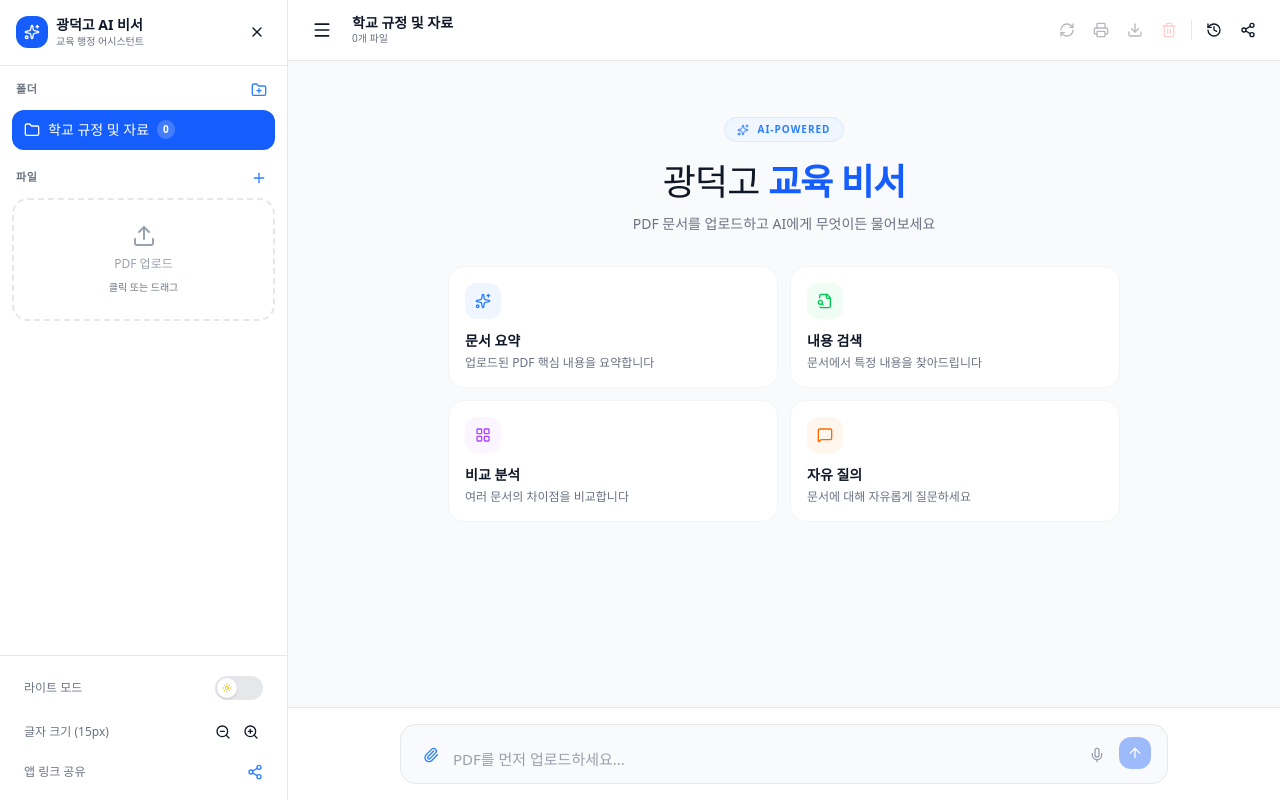
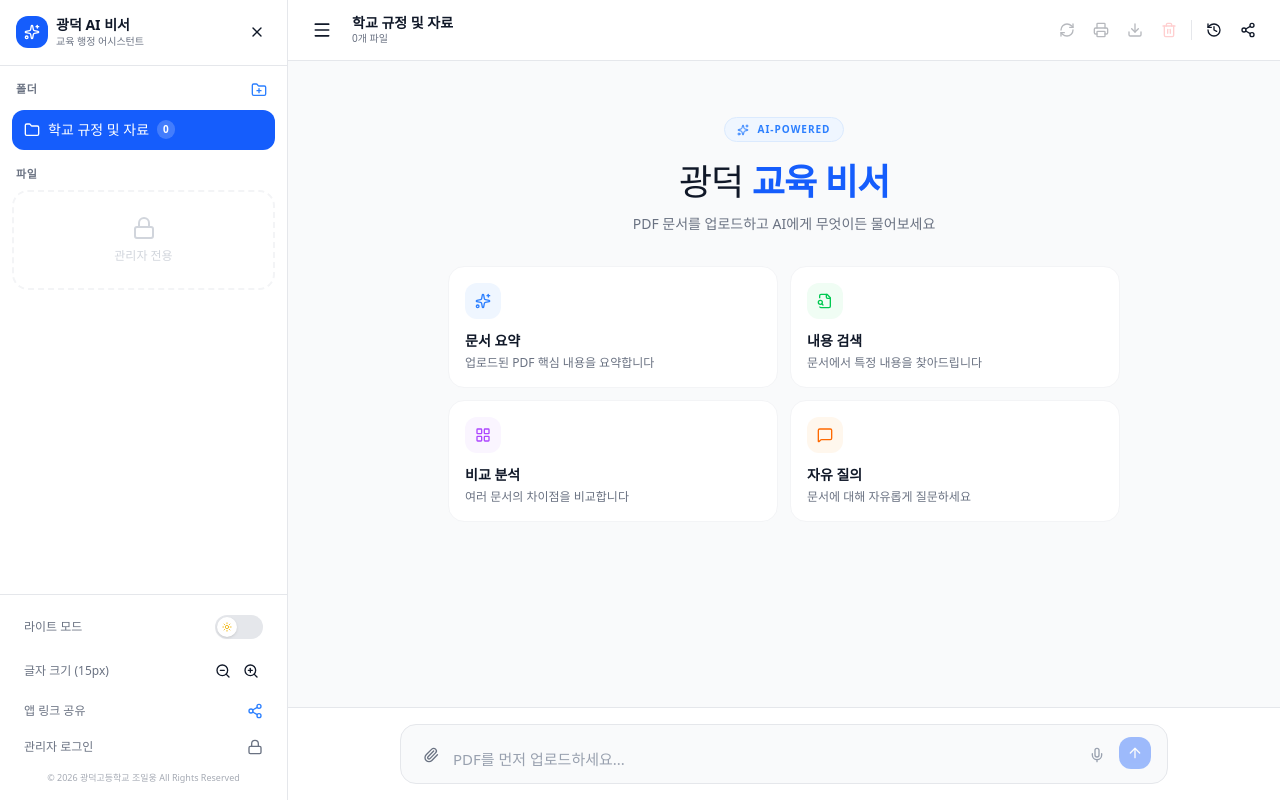
Before and after one commit to ilwoong2019-coder/gwangdeok-ai, a React (Vite) app: page / in a window 1280 px wide. Built offline with nearby package versions, Linux system fonts and the light colour scheme; a web font is replaced by a local one.

Commit message:
Fix: 광덕고→광덕, 저작권 문구, 관리자 전용 파일 업로드

```diff
--- a/index.html
+++ b/index.html
@@ -3,7 +3,7 @@
   <head>
     <meta charset="UTF-8" />
     <meta name="viewport" content="width=device-width, initial-scale=1.0" />
-    <title>광덕고 AI 교육 비서</title>
+    <title>광덕 AI 교육 비서</title>
     <link rel="manifest" href="/manifest.json" />
     <meta name="theme-color" content="#2563eb" />
   </head>
--- a/src/App.tsx
+++ b/src/App.tsx
@@ -8,6 +8,7 @@ import {
   ZoomIn, ZoomOut, ArrowUp, History, Share2, Folder,
   RefreshCw, Bot, User, Loader2, AlertCircle, Sparkles,
   MessageSquare, FileSearch, LayoutGrid, Paperclip,
+  Lock, LockOpen,
 } from 'lucide-react';
 import { motion, AnimatePresence } from 'motion/react';
 
@@ -23,6 +24,7 @@ interface Message { role: 'user' | 'bot'; content: string; ts: number; }
 
 // ── Constants ─────────────────────────────────────────────
 const MODEL = 'gemini-2.0-flash';
+const DEV_PASSWORD = 'gwangdeok2026'; // 관리자 비밀번호 (변경 가능)
 const LS = {
   folders:  'gd2-folders',
   folderId: 'gd2-folder',
@@ -61,6 +63,10 @@ export default function App() {
   const [newName,    setNewName]    = useState('');
   const [addingFolder, setAddingFolder] = useState(false);
   const [listening,  setListening]  = useState(false);
+  const [devMode,    setDevMode]    = useState(() => sessionStorage.getItem('gd-dev') === '1');
+  const [showDevModal, setShowDevModal] = useState(false);
+  const [devPwInput,   setDevPwInput]   = useState('');
+  const [devPwError,   setDevPwError]   = useState(false);
 
   const fileRef   = useRef<HTMLInputElement>(null);
   const endRef    = useRef<HTMLDivElement>(null);
@@ -144,6 +150,7 @@ export default function App() {
   };
   const onDrop = (e: React.DragEvent) => {
     e.preventDefault(); setDrag(false);
+    if (!devMode) { setError('파일 업로드는 관리자만 가능합니다.'); return; }
     if (e.dataTransfer?.files?.length) uploadFiles(Array.from(e.dataTransfer.files));
   };
 
@@ -161,7 +168,7 @@ export default function App() {
         addBot('현재 폴더에 파일이 없습니다. 왼쪽 사이드바에서 PDF를 먼저 업로드해주세요.');
         return;
       }
-      const system = `당신은 광덕고 교사들을 돕는 교육 행정 AI 비서입니다.
+      const system = `당신은 광덕 교사들을 돕는 교육 행정 AI 비서입니다.
 현재 폴더: "${folder?.name}"
 
 [답변 원칙]
@@ -263,6 +270,31 @@ ${ctx.substring(0, 30000)}`;
     setShareOk(true); setTimeout(() => setShareOk(false), 2500);
   };
 
+  // ── Dev mode ─────────────────────────────────────────────
+  const requestUpload = () => {
+    if (devMode) { fileRef.current?.click(); return; }
+    setShowDevModal(true);
+  };
+
+  const confirmDevPassword = () => {
+    if (devPwInput === DEV_PASSWORD) {
+      setDevMode(true);
+      sessionStorage.setItem('gd-dev', '1');
+      setShowDevModal(false);
+      setDevPwInput('');
+      setDevPwError(false);
+      setTimeout(() => fileRef.current?.click(), 100);
+    } else {
+      setDevPwError(true);
+      setDevPwInput('');
+    }
+  };
+
+  const exitDevMode = () => {
+    setDevMode(false);
+    sessionStorage.removeItem('gd-dev');
+  };
+
   // ── Voice input ───────────────────────────────────────────
   const toggleVoice = () => {
     const SR = (window as any).SpeechRecognition || (window as any).webkitSpeechRecognition;
@@ -350,6 +382,57 @@ ${ctx.substring(0, 30000)}`;
         )}
       </AnimatePresence>
 
+      {/* ── Dev password modal ── */}
+      <AnimatePresence>
+        {showDevModal && (
+          <motion.div
+            initial={{ opacity: 0 }} animate={{ opacity: 1 }} exit={{ opacity: 0 }}
+            className="fixed inset-0 z-50 bg-black/50 backdrop-blur-sm flex items-center justify-center p-4"
+            onClick={() => { setShowDevModal(false); setDevPwInput(''); setDevPwError(false); }}
+          >
+            <motion.div
+              initial={{ scale: 0.95, opacity: 0 }} animate={{ scale: 1, opacity: 1 }} exit={{ scale: 0.95, opacity: 0 }}
+              onClick={e => e.stopPropagation()}
+              className={`${card} w-full max-w-sm rounded-3xl shadow-2xl p-6`}
+            >
+              <div className="flex items-center gap-3 mb-5">
+                <div className="w-10 h-10 bg-blue-600 rounded-2xl flex items-center justify-center">
+                  <Lock className="w-5 h-5 text-white" />
+                </div>
+                <div>
+                  <p className="font-bold">관리자 인증</p>
+                  <p className={`text-xs ${muted}`}>파일 업로드 권한이 필요합니다</p>
+                </div>
+              </div>
+              <input
+                autoFocus
+                type="password"
+                value={devPwInput}
+                onChange={e => { setDevPwInput(e.target.value); setDevPwError(false); }}
+                onKeyDown={e => e.key === 'Enter' && confirmDevPassword()}
+                placeholder="비밀번호 입력..."
+                className={`w-full px-4 py-3 rounded-2xl border outline-none text-sm mb-2 ${
+                  devPwError
+                    ? 'border-red-400 bg-red-50 text-red-700'
+                    : d('border-gray-200 bg-gray-50 focus:border-blue-400','border-gray-700 bg-gray-800 focus:border-blue-500')
+                }`}
+              />
+              {devPwError && <p className="text-xs text-red-500 mb-3 px-1">비밀번호가 틀렸습니다.</p>}
+              <div className="flex gap-2 mt-4">
+                <button
+                  onClick={() => { setShowDevModal(false); setDevPwInput(''); setDevPwError(false); }}
+                  className={`flex-1 py-2.5 rounded-2xl text-sm font-semibold ${d('bg-gray-100 hover:bg-gray-200 text-gray-700','bg-gray-700 hover:bg-gray-600 text-gray-300')}`}
+                >취소</button>
+                <button
+                  onClick={confirmDevPassword}
+                  className="flex-1 py-2.5 rounded-2xl text-sm font-semibold bg-blue-600 hover:bg-blue-700 text-white"
+                >확인</button>
+              </div>
+            </motion.div>
+          </motion.div>
+        )}
+      </AnimatePresence>
+
       {/* ── History modal ── */}
       <AnimatePresence>
         {showHistory && (
@@ -427,7 +510,7 @@ ${ctx.substring(0, 30000)}`;
                   <Sparkles className="w-4 h-4 text-white" />
                 </div>
                 <div>
-                  <p className="text-sm font-bold leading-tight">광덕고 AI 비서</p>
+                  <p className="text-sm font-bold leading-tight">광덕 AI 비서</p>
                   <p className={`text-[10px] ${muted}`}>교육 행정 어시스턴트</p>
                 </div>
               </div>
@@ -508,25 +591,34 @@ ${ctx.substring(0, 30000)}`;
               <div className="p-3 pt-0">
                 <div className="flex items-center justify-between mb-2 px-1">
                   <p className={`text-[11px] font-semibold uppercase tracking-wider ${muted}`}>파일</p>
+                  {devMode && (
                     <button
-                    onClick={() => fileRef.current?.click()}
+                      onClick={requestUpload}
                       className={`p-1 rounded-lg ${hover_light}`}
                       title="PDF 업로드"
                     >
                       <Plus className="w-4 h-4 text-blue-500" />
                     </button>
+                  )}
                 </div>
                 <input ref={fileRef} type="file" accept=".pdf" multiple className="hidden" onChange={e => { if (e.target.files?.length) uploadFiles(Array.from(e.target.files)); }} />
 
                 {(folder?.files ?? []).length === 0 ? (
+                  devMode ? (
                     <button
-                    onClick={() => fileRef.current?.click()}
+                      onClick={requestUpload}
                       className={`w-full py-6 rounded-2xl border-2 border-dashed flex flex-col items-center gap-2 transition-all ${d('border-gray-200 hover:border-blue-300 text-gray-400 hover:text-blue-500','border-gray-700 hover:border-blue-600 text-gray-600 hover:text-blue-400')}`}
                     >
                       <Upload className="w-6 h-6" />
                       <span className="text-xs font-medium">PDF 업로드</span>
                       <span className={`text-[10px] ${muted}`}>클릭 또는 드래그</span>
                     </button>
+                  ) : (
+                    <div className={`w-full py-6 rounded-2xl border-2 border-dashed flex flex-col items-center gap-2 ${d('border-gray-100 text-gray-300','border-gray-800 text-gray-700')}`}>
+                      <Lock className="w-6 h-6" />
+                      <span className="text-xs font-medium">관리자 전용</span>
+                    </div>
+                  )
                 ) : (
                   <div className="space-y-1">
                     {folder.files.map(fl => (
@@ -542,12 +634,14 @@ ${ctx.substring(0, 30000)}`;
                         </button>
                       </div>
                     ))}
+                    {devMode && (
                       <button
-                      onClick={() => fileRef.current?.click()}
+                        onClick={requestUpload}
                         className={`w-full flex items-center justify-center gap-1.5 py-2 rounded-xl text-xs font-medium text-blue-500 ${d('hover:bg-blue-50','hover:bg-blue-950/30')} transition-all`}
                       >
                         <Plus className="w-3.5 h-3.5" />파일 추가
                       </button>
+                    )}
                   </div>
                 )}
               </div>
@@ -593,6 +687,20 @@ ${ctx.substring(0, 30000)}`;
                   )}
                 </AnimatePresence>
               </div>
+              {/* Dev mode toggle */}
+              <button
+                onClick={() => devMode ? exitDevMode() : setShowDevModal(true)}
+                className={`w-full flex items-center justify-between px-3 py-2 rounded-xl transition-all ${devMode ? d('bg-green-50 hover:bg-green-100','bg-green-950/30 hover:bg-green-950/50') : hover_light}`}
+              >
+                <span className={`text-xs font-medium ${devMode ? 'text-green-600' : muted}`}>
+                  {devMode ? '관리자 모드 활성' : '관리자 로그인'}
+                </span>
+                {devMode ? <LockOpen className="w-4 h-4 text-green-500" /> : <Lock className={`w-4 h-4 ${muted}`} />}
+              </button>
+              {/* Copyright */}
+              <p className={`text-[9px] text-center px-3 py-1 ${muted} opacity-60`}>
+                © 2026 광덕고등학교 조일웅 All Rights Reserved
+              </p>
             </div>
           </motion.aside>
         )}
@@ -655,7 +763,7 @@ ${ctx.substring(0, 30000)}`;
                 <Sparkles className="w-3 h-3" />AI-Powered
               </div>
               <h1 className={`text-4xl font-light tracking-tight mb-3 ${d('text-gray-900','text-white')}`}>
-                광덕고 <span className="font-bold text-blue-600">교육 비서</span>
+                광덕 <span className="font-bold text-blue-600">교육 비서</span>
               </h1>
               <p className={`text-sm mb-8 ${muted}`}>PDF 문서를 업로드하고 AI에게 무엇이든 물어보세요</p>
               <div className="grid grid-cols-2 gap-3 text-left">
@@ -769,13 +877,13 @@ ${ctx.substring(0, 30000)}`;
               'bg-gray-50 border-gray-200 focus-within:border-blue-400 focus-within:bg-white',
               'bg-gray-800 border-gray-700 focus-within:border-blue-500'
             )}`}>
-              {/* Attach PDF */}
+              {/* Attach PDF (관리자만) */}
               <button
-                onClick={() => fileRef.current?.click()}
+                onClick={requestUpload}
                 className={`shrink-0 p-1.5 rounded-xl ${hover_light} mb-0.5`}
-                title="PDF 업로드"
+                title={devMode ? 'PDF 업로드' : '관리자 전용'}
               >
-                <Paperclip className="w-4 h-4 text-blue-500" />
+                <Paperclip className={`w-4 h-4 ${devMode ? 'text-blue-500' : muted}`} />
               </button>
               {/* Textarea */}
               <textarea
```
Also changed, not shown: public/manifest.json. Lines whose indentation alone changed are shown as unchanged.
